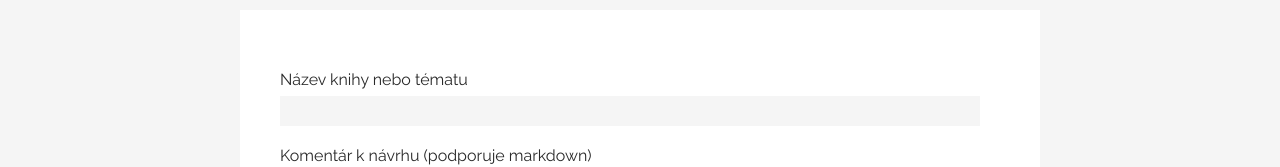
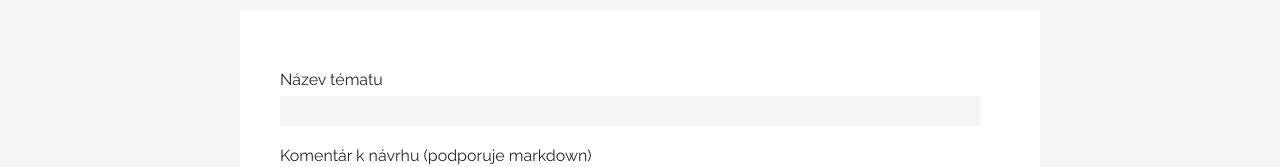
Before and after one commit to zblesk/obskurnee, a Vue app in the folder Obskurnee/ClientApp/: page /navrhy/1 in a window 1280 px wide. Shown: the part 157-324 px from the top of the page. Built offline with nearby package versions, Linux system fonts and the light colour scheme; no server answers.

Commit message:
label for name in NewPost v-ifed

```diff
--- a/Obskurnee/ClientApp/src/components/NewPost.vue
+++ b/Obskurnee/ClientApp/src/components/NewPost.vue
@@ -16,7 +16,8 @@
       <div v-if="fetchInProgress" class="alert">Kamo počkaj, LOADUJEM</div>
     </div>
     <div class="form-field">
-      <label for="name">Název knihy nebo tématu</label>
+      <label for="name" v-if="mode == 'Books'">Název knihy</label>
+      <label for="name" v-if="mode != 'Books'">Název tématu</label>
       <input v-model="newpost.title" id="name" required />
     </div>
     <div class="form-field" v-if="mode == 'Books'">
```
